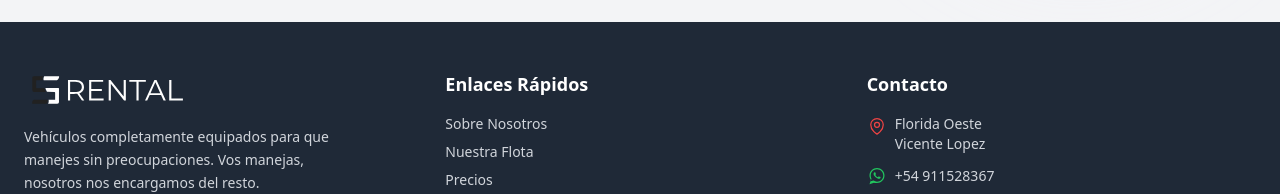
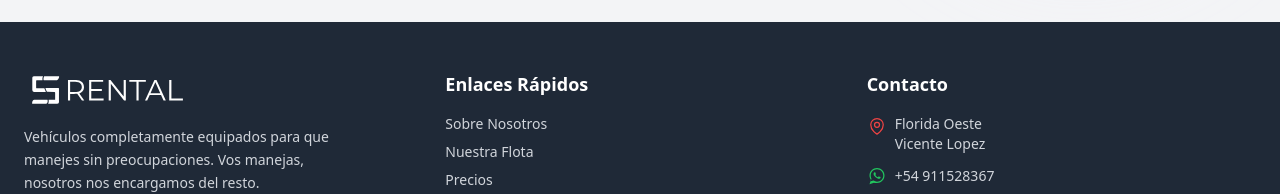
Before and after one commit to leontelletxea/ss_rental, a React (Vite) app: page / in a window 1280 px wide. Shown: the part 2081-2275 px from the top of the page. Built offline with nearby package versions, Linux system fonts and the light colour scheme.

Commit message:
Seccion about

```diff
--- a/src/components/Footer.tsx
+++ b/src/components/Footer.tsx
@@ -10,7 +10,7 @@ const Footer = () => {
             <div className="max-w-xs">
             <div className="flex items-center mb-4">
               <img
-              src="/images/logo.svg"
+              src="/images/logo_blanco.svg"
               alt="SS Rental"
               className="h-10 w-auto mr-3"
               />
```
Also changed, not shown: public/images/logo_blanco.svg (added).
